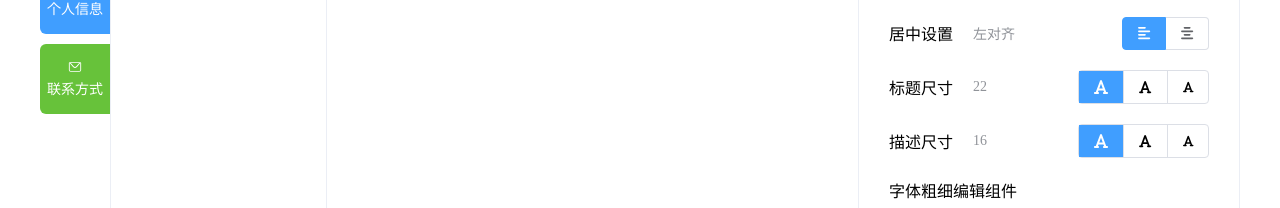
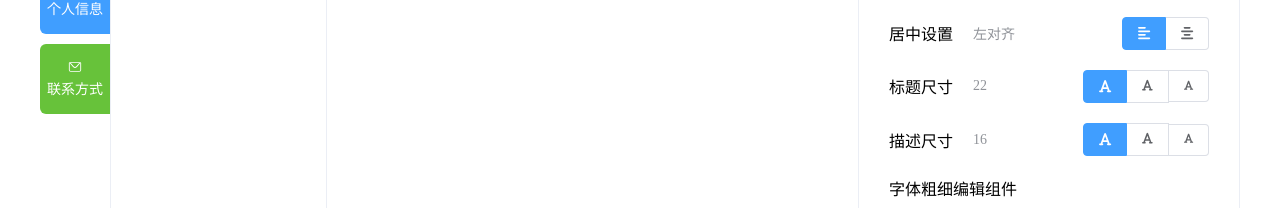
Before and after one commit to tsycheese/vue-nocode-questionnaire, a Vue app: page /single-select in a window 1280 px wide. Shown: the part 485-693 px from the top of the page. Built offline with nearby package versions, Linux system fonts and the light colour scheme; the HTML template or start-up script is replaced by a standard one.

Commit message:
更换按钮组

```diff
--- a/src/components/ServeComs/Materials/EditItems/SizeEditor.vue
+++ b/src/components/ServeComs/Materials/EditItems/SizeEditor.vue
@@ -1,17 +1,17 @@
 <template>
   <div class="size-editor">
     <EditorButtonGroup :title="curTitle" :status="status[currentStatus]">
-      <div class="options">
-        <div class="option" :class="{ selected: currentStatus === 0 }" @click="curOption = 0">
+      <el-radio-group v-model="curOption" :style="{ height: '100%' }">
+        <el-radio-button :value="0">
           <font-awesome-icon :icon="['fas', 'font']" />
-        </div>
-        <div class="option" :class="{ selected: currentStatus === 1 }" @click="curOption = 1">
+        </el-radio-button>
+        <el-radio-button :value="1">
           <font-awesome-icon :icon="['fas', 'font']" size="sm" />
-        </div>
-        <div class="option" :class="{ selected: currentStatus === 2 }" @click="curOption = 2">
+        </el-radio-button>
+        <el-radio-button :value="2">
           <font-awesome-icon :icon="['fas', 'font']" size="xs" />
-        </div>
-      </div>
+        </el-radio-button>
+      </el-radio-group>
     </EditorButtonGroup>
   </div>
 </template>
@@ -46,37 +46,3 @@ watch(curOption, (newVal) => {
   updateStatus && updateStatus(props.configKey, newVal);
 });
 </script>
-
-<style scoped lang="scss">
-.options {
-  display: flex;
-  border: 1px solid var(--el-border-color);
-  border-radius: 4px;
-}
-
-.option {
-  box-sizing: border-box;
-  padding: 0 15px;
-  height: 32px;
-  display: flex;
-  justify-content: center;
-  align-items: center;
-  border-right: 1px solid var(--el-border-color);
-  cursor: pointer;
-  transition: 0.3s;
-
-  &:last-child {
-    border-right: none;
-  }
-
-  &:hover {
-    color: var(--el-color-primary);
-    background-color: var(--el-color-primary-light-9);
-  }
-
-  &.selected {
-    color: var(--el-color-white);
-    background-color: var(--el-color-primary);
-  }
-}
-</style>
```
